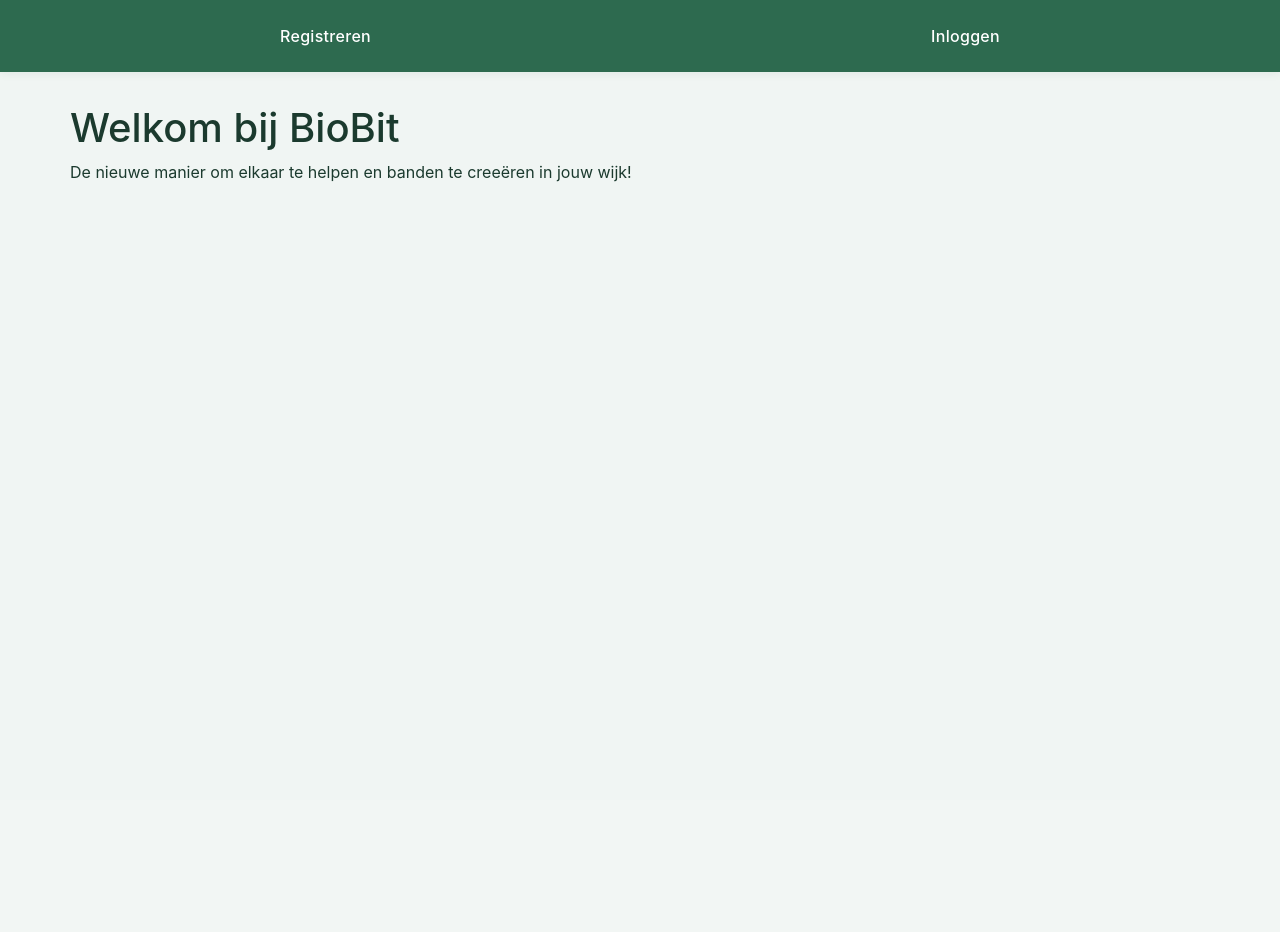
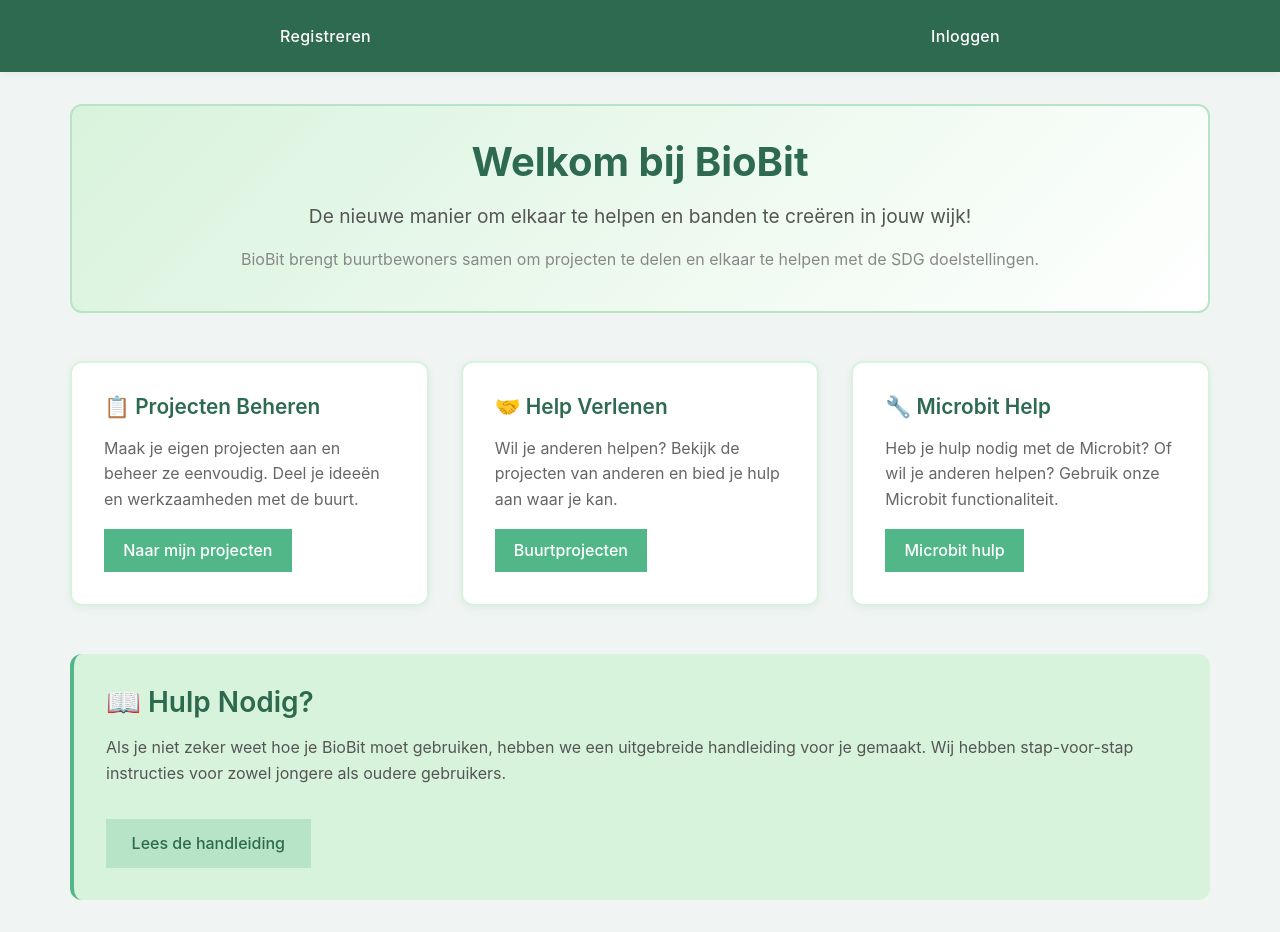
Before and after one commit to mauricesinon123-cmyk/The-challenge, a Python web app: template templates/home.html in a window 1280 px wide. Before the commit the page ends 182 px from the top, so only its background shows below. Run offline with Jinja, Linux system fonts and the light colour scheme; the template is opened without the code that fills it, so the values that code supplies are empty; some libraries are stand-ins or nearby versions.

Commit message:
Enhance home page with styles and content
Added styling and content for the home page, including sections for welcome, features, and information.

```diff
--- a/templates/home.html
+++ b/templates/home.html
@@ -1,6 +1,162 @@
-{% extends "base.html"%} {% block title %}BioBit{% endblock %}
+{% extends "base.html" %}
+{% block title %}BioBit - Home{% endblock %}
 
 {% block content %}
-<h1>Welkom bij BioBit</h1>
-<p>De nieuwe manier om elkaar te helpen en banden te creeëren in jouw wijk!</p>
-{%endblock%}
+<style>
+    :root {
+        --primary-green: #2d6a4f;
+        --secondary-green: #40916c;
+        --light-green: #52b788;
+        --lighter-green: #b7e4c7;
+        --very-light-green: #d8f3dc;
+    }
+
+    .welcome-section {
+        text-align: center;
+        margin-bottom: 3rem;
+        padding: 2rem;
+        background: linear-gradient(135deg, var(--very-light-green) 0%, white 100%);
+        border-radius: 12px;
+        border: 2px solid var(--lighter-green);
+    }
+
+    .welcome-section h1 {
+        color: var(--primary-green);
+        font-size: 2.5rem;
+        margin-bottom: 1rem;
+        font-weight: 700;
+    }
+
+    .welcome-section p {
+        color: #555;
+        font-size: 1.2rem;
+        margin-bottom: 0.5rem;
+    }
+
+    .features-section {
+        display: grid;
+        grid-template-columns: repeat(auto-fit, minmax(280px, 1fr));
+        gap: 2rem;
+        margin-bottom: 3rem;
+    }
+
+    .feature-card {
+        background: white;
+        padding: 2rem;
+        border-radius: 12px;
+        border: 2px solid var(--very-light-green);
+        box-shadow: 0 2px 8px rgba(45, 106, 79, 0.08);
+        transition: all 0.3s ease;
+    }
+
+    .feature-card:hover {
+        box-shadow: 0 8px 24px rgba(45, 106, 79, 0.12);
+        transform: translateY(-4px);
+        border-color: var(--light-green);
+    }
+
+    .feature-card h3 {
+        color: var(--primary-green);
+        font-weight: 600;
+        margin-bottom: 1rem;
+        font-size: 1.3rem;
+    }
+
+    .feature-card p {
+        color: #666;
+        line-height: 1.6;
+        margin-bottom: 1rem;
+    }
+
+    .action-buttons {
+        display: flex;
+        gap: 1rem;
+        justify-content: center;
+        margin-top: 3rem;
+        flex-wrap: wrap;
+    }
+
+    .action-buttons a {
+        padding: 0.8rem 1.8rem;
+        border-radius: 6px;
+        text-decoration: none;
+        font-weight: 500;
+        transition: all 0.2s ease;
+        display: inline-block;
+    }
+
+    .btn-primary-home {
+        background-color: var(--light-green);
+        color: white;
+    }
+
+    .btn-primary-home:hover {
+        background-color: var(--secondary-green);
+        box-shadow: 0 4px 12px rgba(64, 145, 108, 0.3);
+    }
+
+    .btn-secondary-home {
+        background-color: var(--lighter-green);
+        color: var(--primary-green);
+    }
+
+    .btn-secondary-home:hover {
+        background-color: var(--light-green);
+        color: white;
+        box-shadow: 0 4px 12px rgba(82, 183, 136, 0.3);
+    }
+
+    .info-section {
+        background: var(--very-light-green);
+        padding: 2rem;
+        border-radius: 12px;
+        border-left: 4px solid var(--light-green);
+        margin-top: 3rem;
+    }
+
+    .info-section h3 {
+        color: var(--primary-green);
+        font-weight: 600;
+        margin-bottom: 1rem;
+    }
+
+    .info-section p {
+        color: #555;
+        line-height: 1.6;
+    }
+</style>
+
+<div class="welcome-section">
+    <h1>Welkom bij BioBit</h1>
+    <p>De nieuwe manier om elkaar te helpen en banden te creëren in jouw wijk!</p>
+    <p style="font-size: 1rem; color: #888; margin-top: 1rem;">BioBit brengt buurtbewoners samen om projecten te delen en elkaar te helpen met de SDG doelstellingen.</p>
+</div>
+
+<div class="features-section">
+    <div class="feature-card">
+        <h3>📋 Projecten Beheren</h3>
+        <p>Maak je eigen projecten aan en beheer ze eenvoudig. Deel je ideeën en werkzaamheden met de buurt.</p>
+        <a href="/mijn-projecten" class="btn-primary-home" style="display: inline-block; padding: 0.6rem 1.2rem; text-decoration: none; font-weight: 500;">Naar mijn projecten</a>
+    </div>
+
+    <div class="feature-card">
+        <h3>🤝 Help Verlenen</h3>
+        <p>Wil je anderen helpen? Bekijk de projecten van anderen en bied je hulp aan waar je kan.</p>
+        <a href="/wijk-projecten" class="btn-primary-home" style="display: inline-block; padding: 0.6rem 1.2rem; text-decoration: none; font-weight: 500;">Buurtprojecten</a>
+    </div>
+
+    <div class="feature-card">
+        <h3>🔧 Microbit Help</h3>
+        <p>Heb je hulp nodig met de Microbit? Of wil je anderen helpen? Gebruik onze Microbit functionaliteit.</p>
+        <a href="/help" class="btn-primary-home" style="display: inline-block; padding: 0.6rem 1.2rem; text-decoration: none; font-weight: 500;">Microbit hulp</a>
+    </div>
+</div>
+
+<div class="info-section">
+    <h3>📖 Hulp Nodig?</h3>
+    <p>Als je niet zeker weet hoe je BioBit moet gebruiken, hebben we een uitgebreide handleiding voor je gemaakt.
+    Wij hebben stap-voor-stap instructies voor zowel jongere als oudere gebruikers.</p>
+    <a href="/instructies" class="btn-secondary-home" style="display: inline-block; padding: 0.8rem 1.6rem; margin-top: 1rem; text-decoration: none; font-weight: 500;">Lees de handleiding</a>
+</div>
+
+{% endblock %}
```
